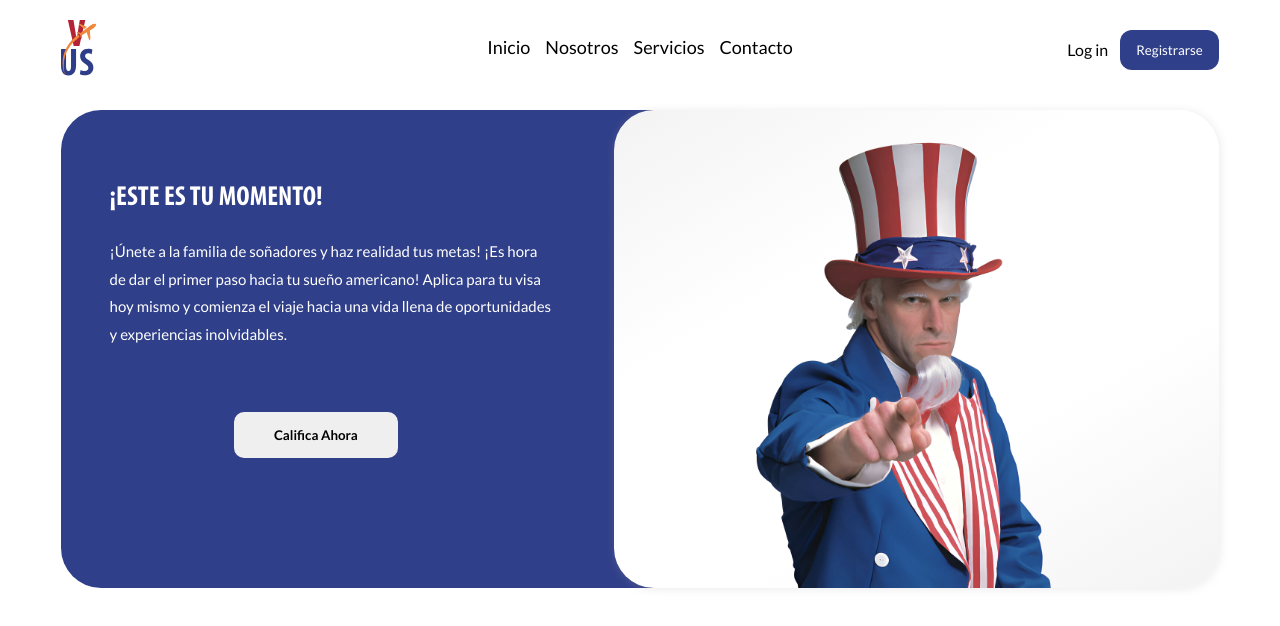
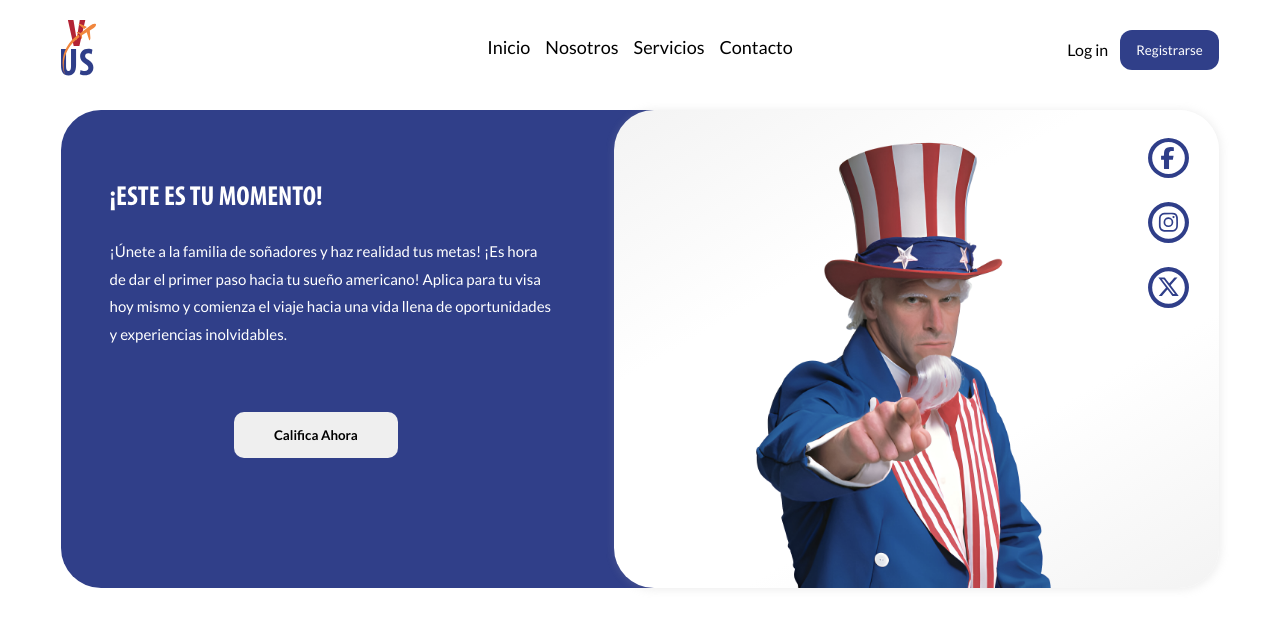
Before and after one commit to memo2898/visa, a React (Vite) app: page / in a window 1280 px wide. Shown: the top 626 px of the page. Built offline with nearby package versions, Linux system fonts and the light colour scheme.

Commit message:
Mural terminado

```diff
--- a/src/components/mural/Mural.css
+++ b/src/components/mural/Mural.css
@@ -100,6 +100,16 @@
     box-shadow: rgba(170, 170, 170, 0.7) 1px 1px 8px 1px;
 }
 
+.cont-redes-sociales{
+
+    display: flex;
+    width: 95%;
+    position: absolute;
+    top: calc(10% - 20px);
+    justify-content: end;
+
+
+}
 @media (max-width:660px){
 
     .cont-izquerda-azul{
--- a/src/components/mural/Mural.jsx
+++ b/src/components/mural/Mural.jsx
@@ -2,6 +2,8 @@
 import React from 'react'
 import './Mural.css'
 import tio_sam from '../../assets/Imagenes/tio_sam.png'
+import SocialMedia1 from '../social_media/SocialMedia1'
+
 
 function Mural() {
   return (
@@ -15,7 +17,7 @@ function Mural() {
                                 <p>¡Únete a la familia de soñadores y haz realidad tus metas! ¡Es hora de dar el primer paso hacia tu sueño americano! Aplica para tu visa hoy mismo y comienza el viaje hacia una vida llena de oportunidades y experiencias inolvidables. </p>
                             </div>
                             <div className="cont-btn-mural">
-                                <button className='btn-generico-1'>Califica Ahora</button>
+                                <button className='btn-generico-1 growth'>Califica Ahora</button>
                             </div>
                         </div>
                     {/**---------Contendor parte azul end ---------- */}
@@ -27,7 +29,11 @@ function Mural() {
                                     <img src={tio_sam} alt="" className="tio-sam" />
                             </div>
                             <div className="cont-btn2-mural">
-                                <button className='btn-generico-1 btn-rojo'>Califica Ahora</button>
+                                <button className='btn-generico-1 btn-rojo '>Califica Ahora</button>
+                            </div>
+
+                            <div className="cont-redes-sociales">
+                                <SocialMedia1/>
                             </div>
                         </div>
                     {/**---------Contendor parte blanca end ---------- */}
--- /dev/null
+++ b/src/components/social_media/SocialMedia1.css
@@ -0,0 +1,16 @@
+.cont-socialmedia1{
+
+    display: flex;
+    flex-direction: column;
+    gap: min(2px + 2vw, 20px);
+}
+
+.cont-item-socialmedia1{
+    width: calc(10px + 2.4vw);
+    min-width: 36px;
+}
+.item-socialmedia1{
+    width: 100%;
+    cursor: pointer;
+    ;
+}
--- /dev/null
+++ b/src/components/social_media/SocialMedia1.jsx
@@ -0,0 +1,28 @@
+/* eslint-disable no-unused-vars */
+import React from 'react'
+import './SocialMedia1.css';
+
+import ico_facebook from '../../assets/Iconos/SVG/btn-ico-facebook.svg'
+import ico_instagram from '../../assets/Iconos/SVG/btn-ico-instagram.svg'
+import ico_twitter from '../../assets/Iconos/SVG/btn-ico-twitter.svg'
+
+function SocialMedia1() {
+  return (
+    <div className='cont-socialmedia1'>
+        <div className="cont-item-socialmedia1 ">
+            <img src={ico_facebook} className="item-socialmedia1 growth" />
+        </div>
+
+        <div className="cont-item-socialmedia1">
+            <img src={ico_instagram} className="item-socialmedia1 growth" />
+        </div>
+
+        <div className="cont-item-socialmedia1">
+            <img src={ico_twitter} className="item-socialmedia1 growth" />
+        </div>
+
+    </div>
+  )
+}
+
+export default SocialMedia1
--- a/src/index.css
+++ b/src/index.css
@@ -46,3 +46,7 @@ h1 h2 h3 h4 span ul li button p{
   border-radius: min(12px + 12vw, 10px);
   cursor: pointer;
 }
+
+.growth:hover{
+  transform: scale(1.08);
+}
```
